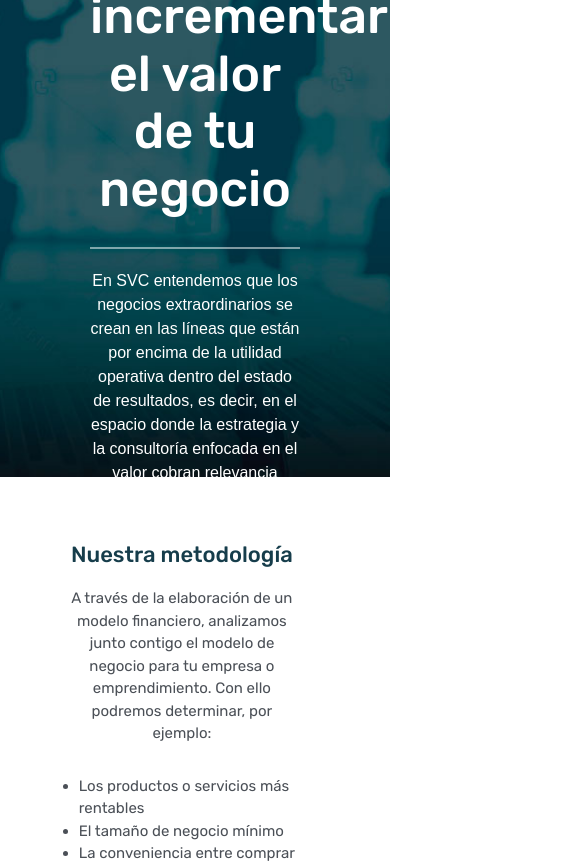
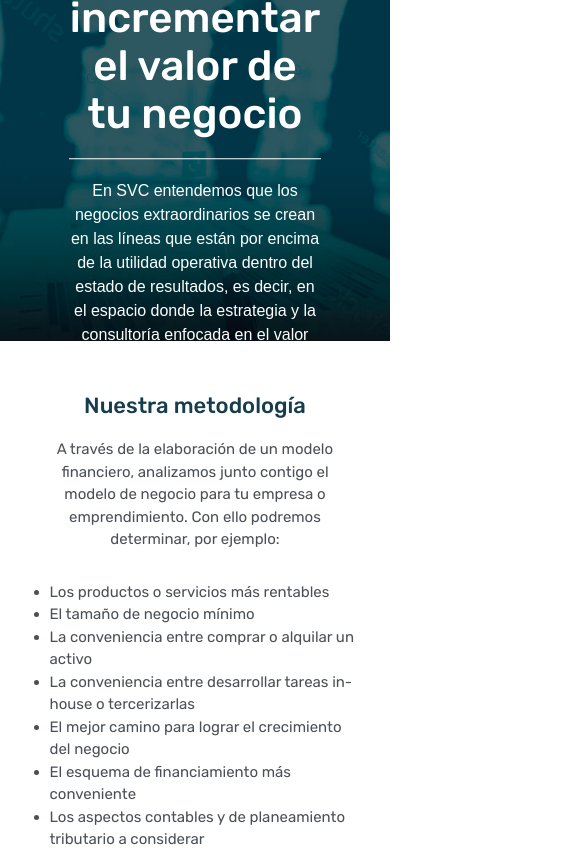
Before and after one commit to rogerul/staff-digital, a website: page app/index.html in a window 390 px wide. Shown: the part 117-984 px from the top of the page, 564 px wide, since content can reach past the window. Drawn offline with Linux system fonts and the light colour scheme.

Commit message:
Responsive mobile 70%

```diff
--- a/app/js/script.js
+++ b/app/js/script.js
@@ -1,18 +1,18 @@
 $(document).ready(function() {
     $('.responsive').slick({
         dots: true,
-        infinite: false,
+        infinite: true,
         speed: 300,
         slidesToShow: 3,
         slidesToScroll: 1,
         autoplay: true,
-        autoplaySpeed: 1000,
+        autoplaySpeed: 2000,
         responsive: [
             {
                 breakpoint: 1024,
                 settings: {
                     slidesToShow: 3,
-                    slidesToScroll: 3,
+                    slidesToScroll: 1,
                     infinite: true,
                     dots: true
                 }
@@ -21,7 +21,7 @@ $(document).ready(function() {
                 breakpoint: 769,
                 settings: {
                     slidesToShow: 2,
-                    slidesToScroll: 2
+                    slidesToScroll: 1
                 }
             },
             {
@@ -31,9 +31,6 @@ $(document).ready(function() {
                     slidesToScroll: 1
                 }
             }
-            // You can unslick at a given breakpoint now by adding:
-            // settings: "unslick"
-            // instead of a settings object
         ]
     });
 
--- a/scss/_banner.scss
+++ b/scss/_banner.scss
@@ -43,7 +43,7 @@
   @media screen and (max-width: 1024px) {
     background-position: center bottom;
     background-size: cover;
-    height: calc(100vh - 250px);
+    height: 500px;
 
     .banner-set {
 
@@ -67,4 +67,56 @@
     }
   }
 
+  @media screen and (max-width: 992px) {
+  }
+
+  @media screen and (max-width: 768px) {
+    position: relative;
+    top: 58px;
+    height: 400px;
+    margin-bottom: $padding-contenedor;
+
+    .banner-set {
+      width: 100%;
+
+      .banner-content {
+        width: 70%;
+      }
+
+      h2.objetivo {
+        text-align: center;
+      }
+
+      h1 {
+        text-align: center;
+      }
+
+      p {
+        padding-top: 20px;
+        text-align: center;
+      }
+    }
+  }
+
+  @media screen and (max-width: 700px) {
+
+    .banner-set {
+
+      .banner-content {
+        width: 70%;
+      }
+
+      h2.objetivo {
+        font-size: 32px;
+        margin-bottom: 10px;
+      }
+
+      h1 {
+        font-size: 42px;
+        margin-top: 10px;
+        margin-bottom: 20px;
+      }
+    }
+  }
+
 }
--- a/scss/_contenido.scss
+++ b/scss/_contenido.scss
@@ -27,6 +27,7 @@
     .img-laptop {
       display: block;
       width: 110%;
+      min-width: 300px;
       max-width: 725px;
       height: auto;
     }
@@ -34,9 +35,11 @@
 
   @media screen and (max-width: 1024px) {
     border-bottom: 1px solid #80D3AE;
+
     .metodologia-content {
       width: 100%;
       float: none;
+      padding-right: 0;
 
       h2 {
         text-align: center;
@@ -44,6 +47,7 @@
 
       p {
         text-align: center;
+        padding: 0 40px;
       }
 
       ul {
@@ -62,7 +66,36 @@
       }
     }
   }
+
+  @media screen and (max-width: 768px) {
+      //width: 100%;
+  }
+
+  @media screen and (max-width: 700px) {
+
+    figure {
+      //border: 1px solid black;
+
+      .img-laptop {
+        width: 80%;
+        padding-top: $padding-contenedor;
+        @include center-horizontal;
+      }
+    }
+  }
+
+  @media screen and (max-width: 480px) {
+    .metodologia-content {
+
+      p {
+        padding: 0;
+      }
+    }
+
+  }
 }
+
+// Consultores Carrusel.
 
 .consultores-wrap {
   clear: both;
@@ -116,5 +149,25 @@
       }
     }
   }
+}
 
+@media screen and (max-width: 768px) {
+  .contenedor {
+    width: 90%;
+  }
+
+  @media screen and (max-width: 480px) {
+    .set-ejecutivo {
+      margin-left: 0;
+      margin-right: 0;
+
+      img {
+        width: 100%;
+      }
+
+      p {
+        display: none;
+      }
+    }
+  }
 }
```
Also changed, not shown: app/css/styles.css.
